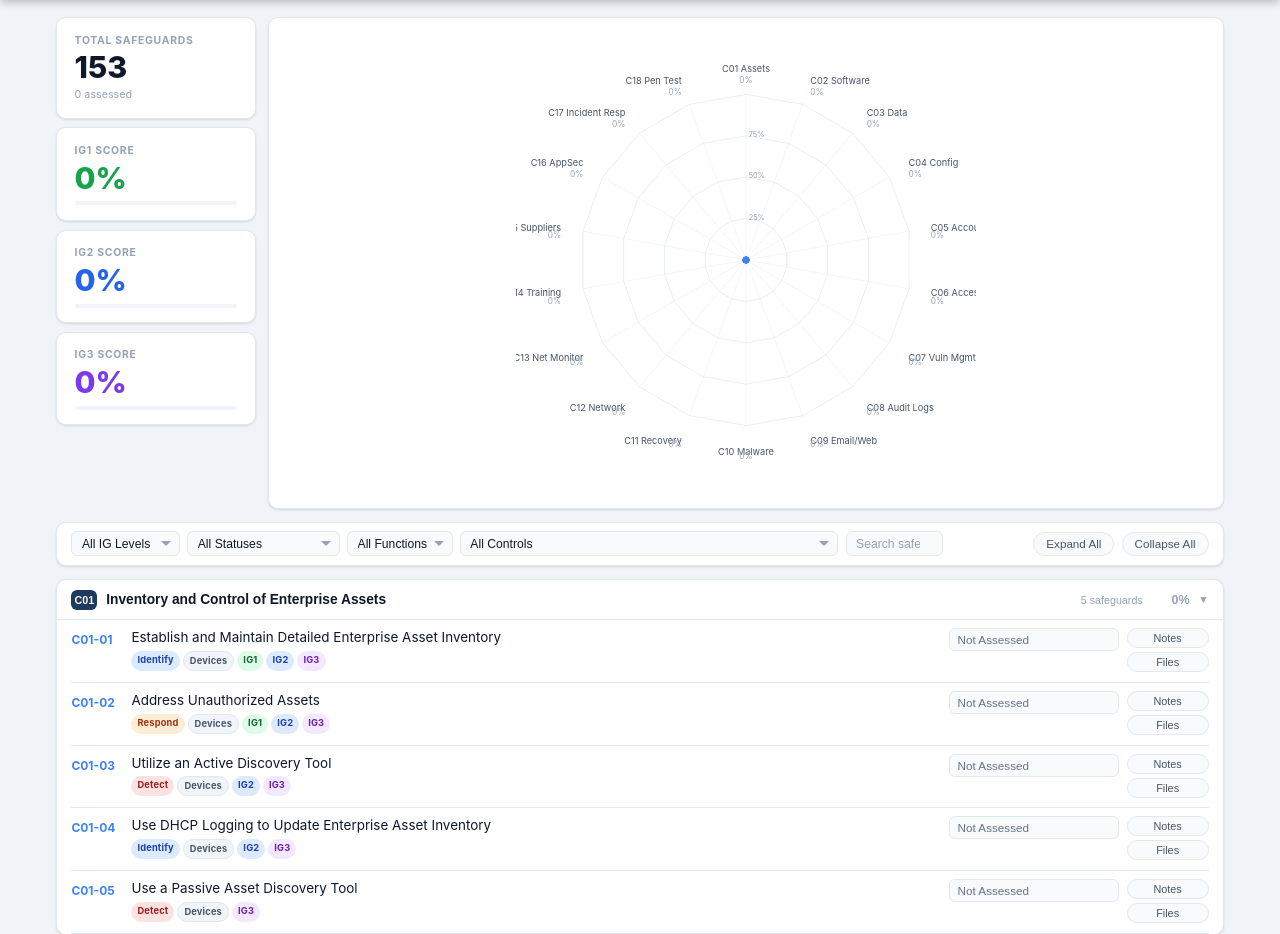
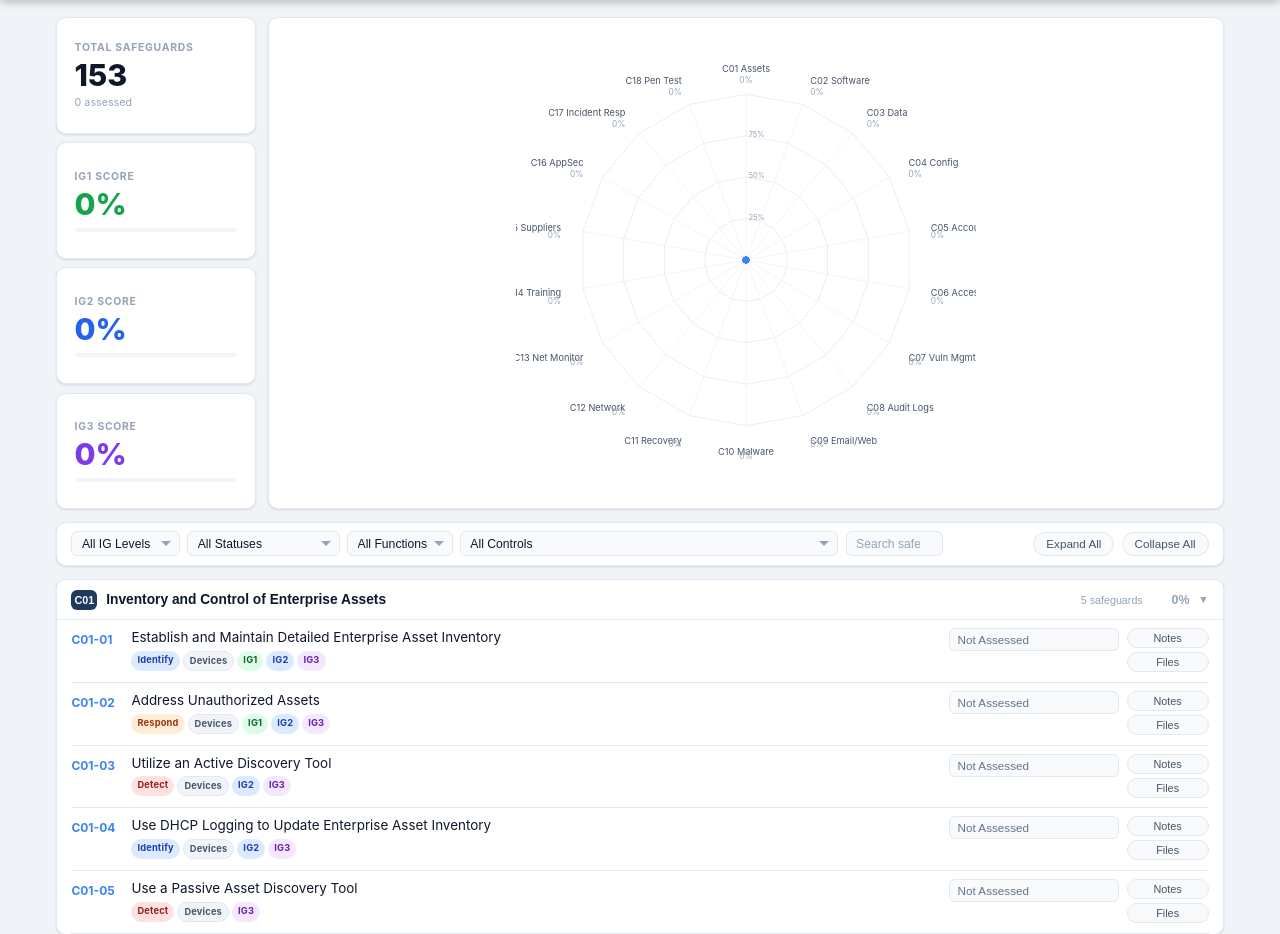
Before and after one commit to thefriendlymanual/libreVigilant, a Flask app: page / in a window 1280 px wide. Shown: the part 50-984 px from the top of the page. Run offline with Flask 3, Linux system fonts and the light colour scheme; data that the repository does not hold is empty.

Commit message:
Fix stat cards to fill full height of radar chart
Co-Authored-By: Claude Opus 4.6 <noreply@anthropic.com>

```diff
--- a/templates/index.html
+++ b/templates/index.html
@@ -156,7 +156,7 @@
       grid-template-columns: 200px 1fr;
       gap: 0.75rem;
       margin-bottom: 0.8rem;
-      align-items: start;
+      align-items: stretch;
     }
     @media (max-width: 700px) {
       .dashboard-row { grid-template-columns: 1fr; }
@@ -165,6 +165,12 @@
       display: flex;
       flex-direction: column;
       gap: 0.55rem;
+    }
+    .stats-grid .stat-card {
+      flex: 1;
+      display: flex;
+      flex-direction: column;
+      justify-content: center;
     }
 
     .stat-card {
```
